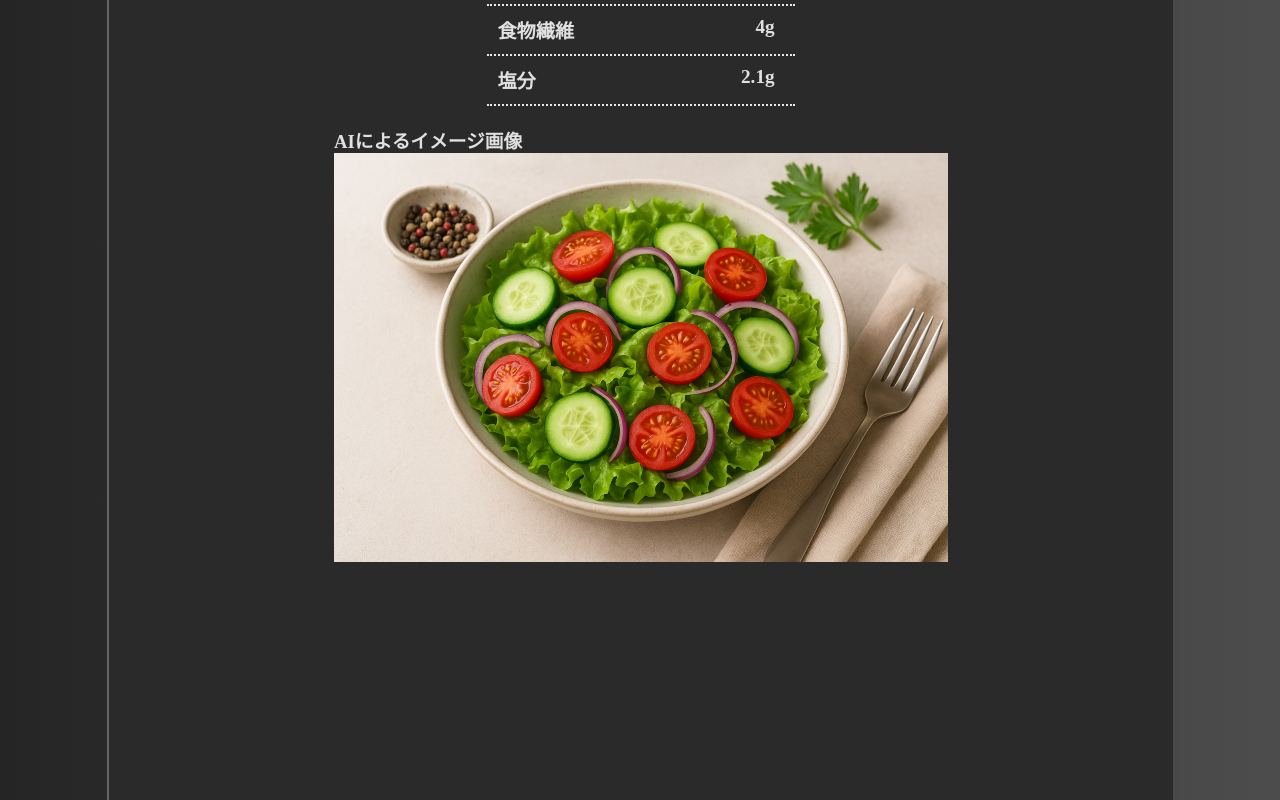
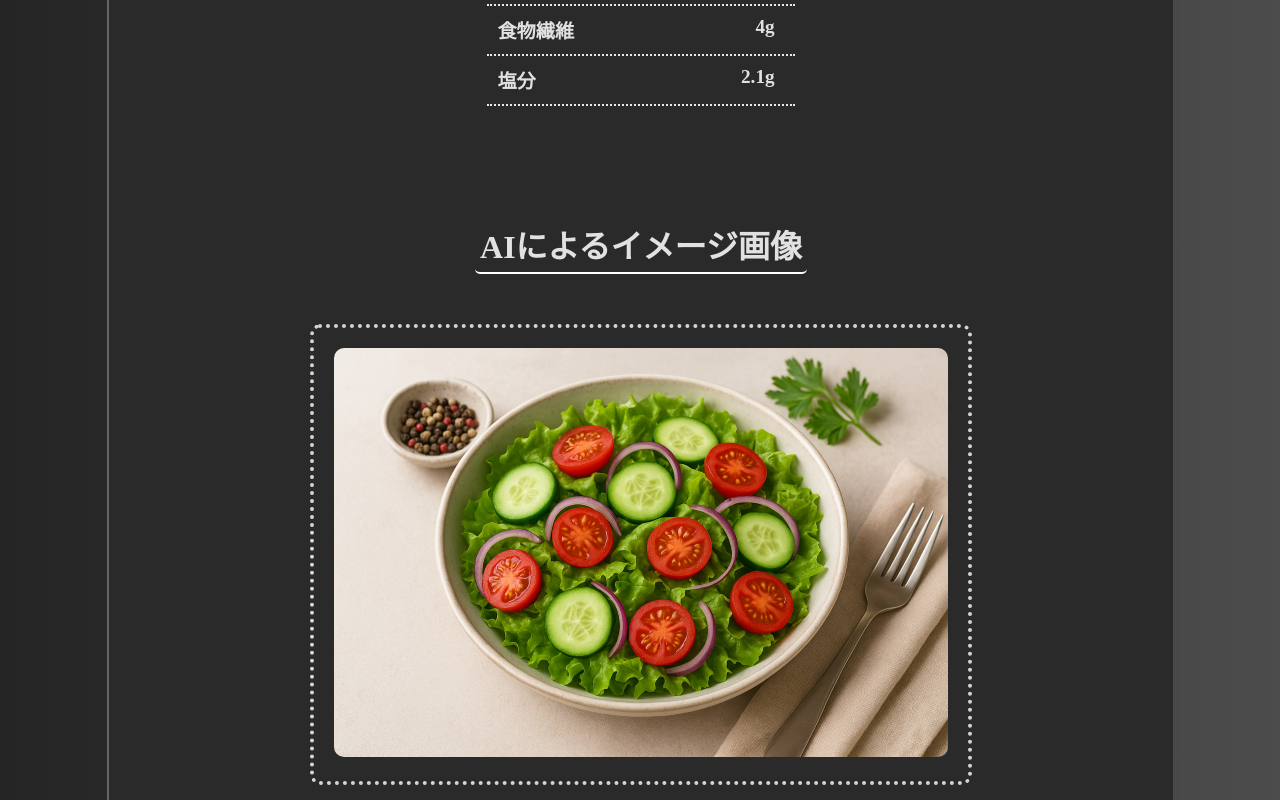
Before and after one commit to fuyuki369/N2React-app-plusAI, a React (Vite) app in the folder FrontEnd/my-app/: page /cooking in a window 1280 px wide. Shown: the part 3820-4620 px from the top of the page. Built offline with nearby package versions, Linux system fonts and the light colour scheme.

Commit message:
イメージ画像部分のCSS部分

```diff
--- a/FrontEnd/my-app/src/pages/CookingAssistance/cooking.css
+++ b/FrontEnd/my-app/src/pages/CookingAssistance/cooking.css
@@ -294,3 +294,33 @@
 
 
 /*イメージ画像部分*/
+
+.image-area{
+    display: flex;
+    flex-flow: column;
+    margin-top: 90px;
+}
+
+.image-output{
+    display: flex;
+    flex-flow: column;
+    align-items: center;
+}
+
+.image-output h3{
+    font-size: 2rem;
+    padding: 5px;
+    margin-bottom: 50px;
+    border-bottom: solid 2px rgb(255, 255, 255);
+    border-radius: 5px;
+}
+
+.image{
+    padding: 20px;
+    border: dotted 4px rgba(255, 255, 255,0.8);
+    border-radius: 10px;
+}
+
+.image img{
+    border-radius: 10px;
+}
--- a/FrontEnd/my-app/src/pages/CookingAssistance/cooking.jsx
+++ b/FrontEnd/my-app/src/pages/CookingAssistance/cooking.jsx
@@ -84,8 +84,8 @@ function CookingAssistance(){
                                 <input
                                     type="text"
                                     id="mein-ingredient"
-                                    value={meinIngredient}
-                                    onChange={(e) =>setMeinIngredient(e.target.value)}   //valueとonChangeはセット意識
+                                    value={meinIngredient}                                  //valueとonChangeはセット意識
+                                    onChange={(e) =>setMeinIngredient(e.target.value)}      //(e) =>setState(e.target.value)意識
                                 />
                                 <label htmlFor="sub-ingredient">追加したい食材</label>
                                 <input
```
